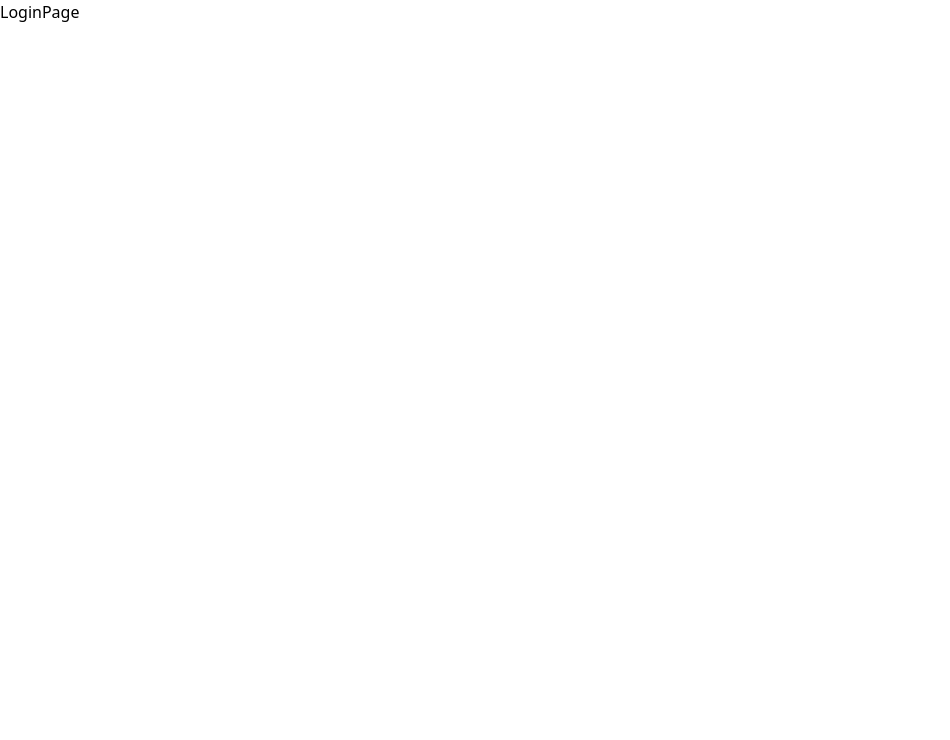
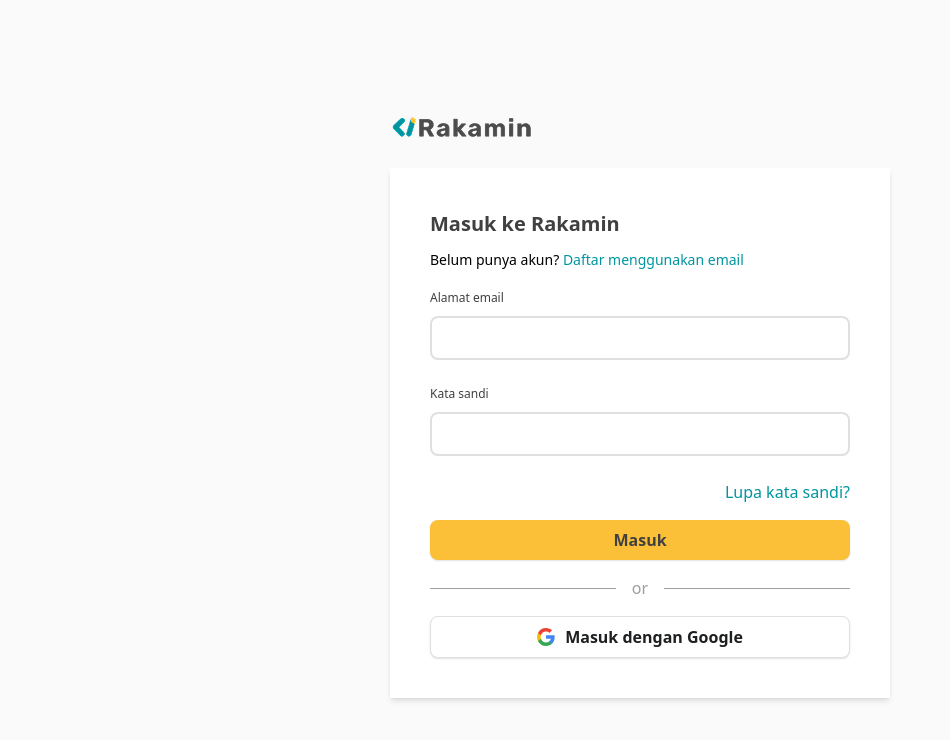
Before and after one commit to gemadp01/hiring-management-web-app, a React (Vite) app: page /login in a window 1280 px wide. Shown: the top 740 px of the page, without its empty margins (0-950 px from the left). Built offline with nearby package versions, Linux system fonts and the light colour scheme.

Commit message:
feat: add login page

```diff
--- a/src/components/common/layout/AuthPageLayout.tsx
+++ b/src/components/common/layout/AuthPageLayout.tsx
@@ -40,7 +40,7 @@ function AuthPageLayout({
             {headDesc}{" "}
             <Link
               to={
-                location.pathname.startsWith("/login") ? "/login" : "/register"
+                location.pathname.startsWith("/login") ? "/register" : "/login"
               }
               className="text-primary-main"
             >
--- a/src/pages/LoginPage.tsx
+++ b/src/pages/LoginPage.tsx
@@ -1,8 +1,60 @@
+import { Button } from "@/components/common/Button";
+import InputLayout from "@/components/common/form/InputLayout";
+import AuthPageLayout from "@/components/common/layout/AuthPageLayout";
+import { Link } from "react-router";
+
 const LoginPage = () => {
   return (
-    <div className="">
-      <span>LoginPage</span>
-    </div>
+    <AuthPageLayout
+      headTitle="Masuk ke Rakamin"
+      headDesc="Belum punya akun?"
+      headLink="Daftar menggunakan email"
+      footButton={
+        <Button variant="neutral" size="lg" width="full" className="gap-2.5">
+          <svg
+            width="18"
+            height="18"
+            viewBox="0 0 18 18"
+            xmlns="http://www.w3.org/2000/svg"
+          >
+            <g fill="none" fillRule="evenodd">
+              <path
+                d="M17.64 9.205c0-.639-.057-1.252-.164-1.841H9v3.481h4.844a4.14 4.14 0 0 1-1.796 2.716v2.259h2.908c1.702-1.567 2.684-3.875 2.684-6.615z"
+                fill="#4285F4"
+              />
+              <path
+                d="M9 18c2.43 0 4.467-.806 5.956-2.18l-2.908-2.259c-.806.54-1.837.86-3.048.86-2.344 0-4.328-1.584-5.036-3.711H.957v2.332A8.997 8.997 0 0 0 9 18z"
+                fill="#34A853"
+              />
+              <path
+                d="M3.964 10.71A5.41 5.41 0 0 1 3.682 9c0-.593.102-1.17.282-1.71V4.958H.957A8.996 8.996 0 0 0 0 9c0 1.452.348 2.827.957 4.042l3.007-2.332z"
+                fill="#FBBC05"
+              />
+              <path
+                d="M9 3.58c1.321 0 2.508.454 3.44 1.345l2.582-2.58C13.463.891 11.426 0 9 0A8.997 8.997 0 0 0 .957 4.958L3.964 7.29C4.672 5.163 6.656 3.58 9 3.58z"
+                fill="#EA4335"
+              />
+            </g>
+          </svg>
+          Masuk dengan Google
+        </Button>
+      }
+    >
+      <form action="" className="w-full">
+        <InputLayout label="Alamat email" type="email" />
+        <InputLayout label="Kata sandi" type="password" />
+        <div className="mb-4 text-right">
+          <Link to="/forgot-password" className="text-primary-main">
+            Lupa kata sandi?
+          </Link>
+        </div>
+        <div>
+          <Button variant="secondary" size="lg" width="full">
+            Masuk
+          </Button>
+        </div>
+      </form>
+    </AuthPageLayout>
   );
 };
 
```
